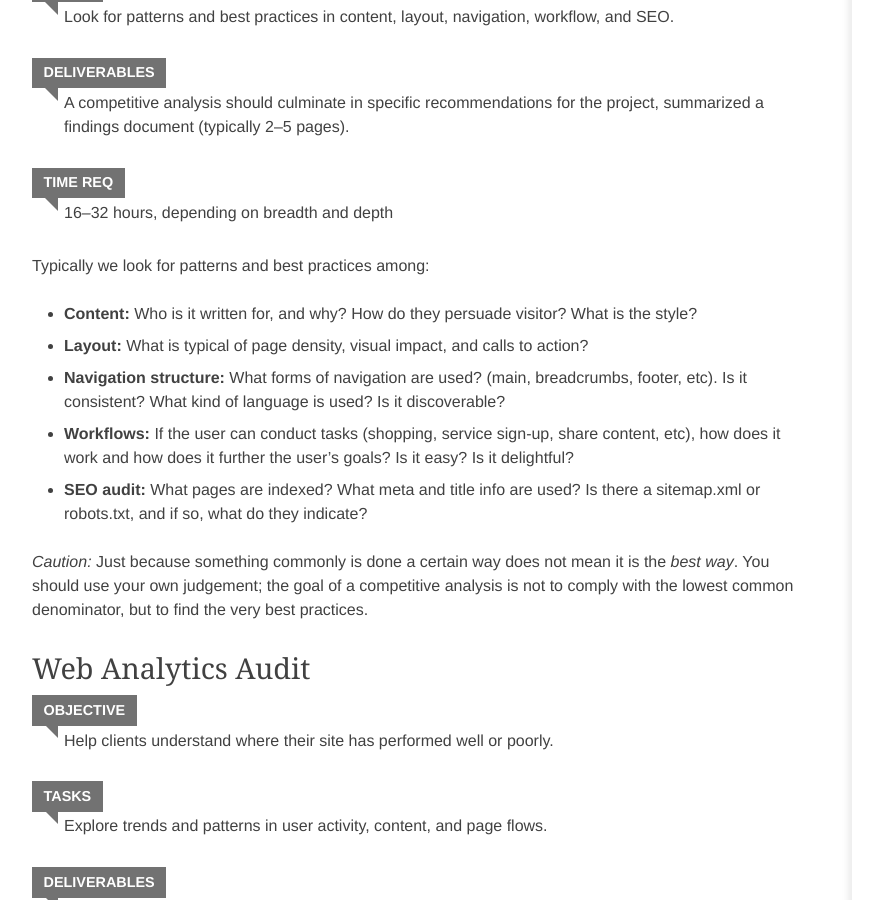
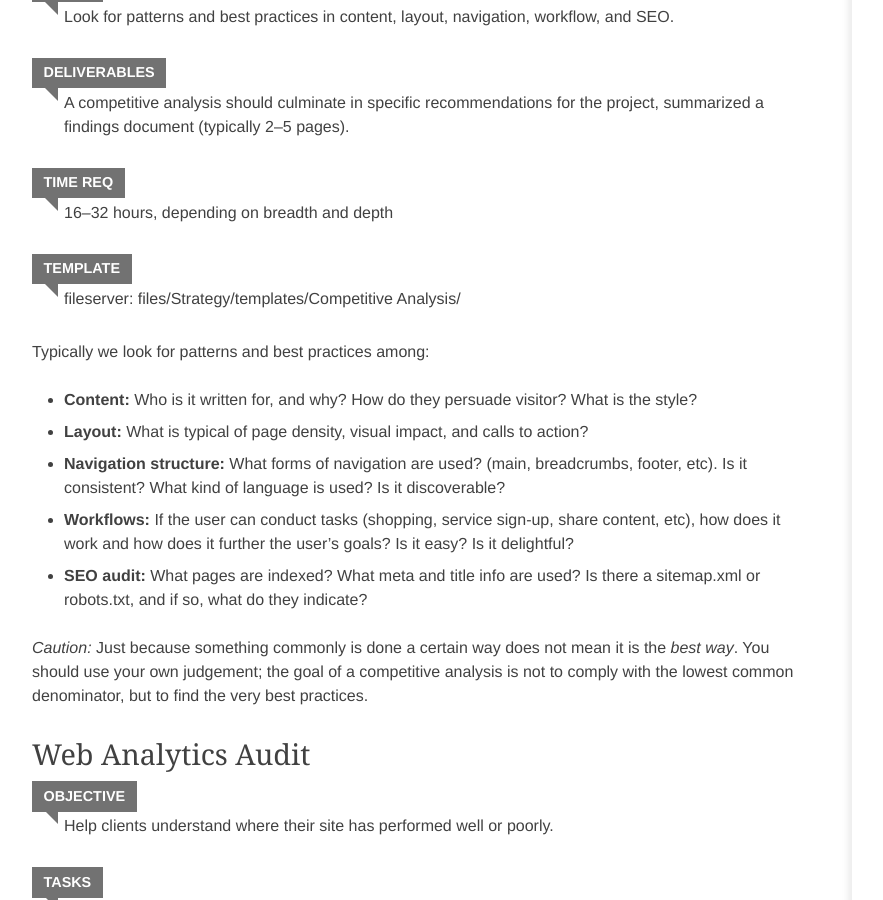
Before and after one commit to imarc/handbook, a Jekyll site: the page built from strategy.markdown, in a window 1280 px wide and 900 px high, scrolled down 10103 px. Shown: the whole window, without its empty margins (88-971 px from the left). Built offline with Jekyll 4.4.1, drawn with Linux system fonts in a browser that asks for light colours; nearby versions of some CDN libraries; some web fonts are replaced.

Commit message:
Template for competitive analysis

```diff
--- a/strategy.markdown
+++ b/strategy.markdown
@@ -311,6 +311,9 @@ Deliverables
 
 Time Req
 : 16–32 hours, depending on breadth and depth
+
+Template
+:	fileserver: files/Strategy/templates/Competitive Analysis/
 
 
 Typically we look for patterns and best practices among:
```
